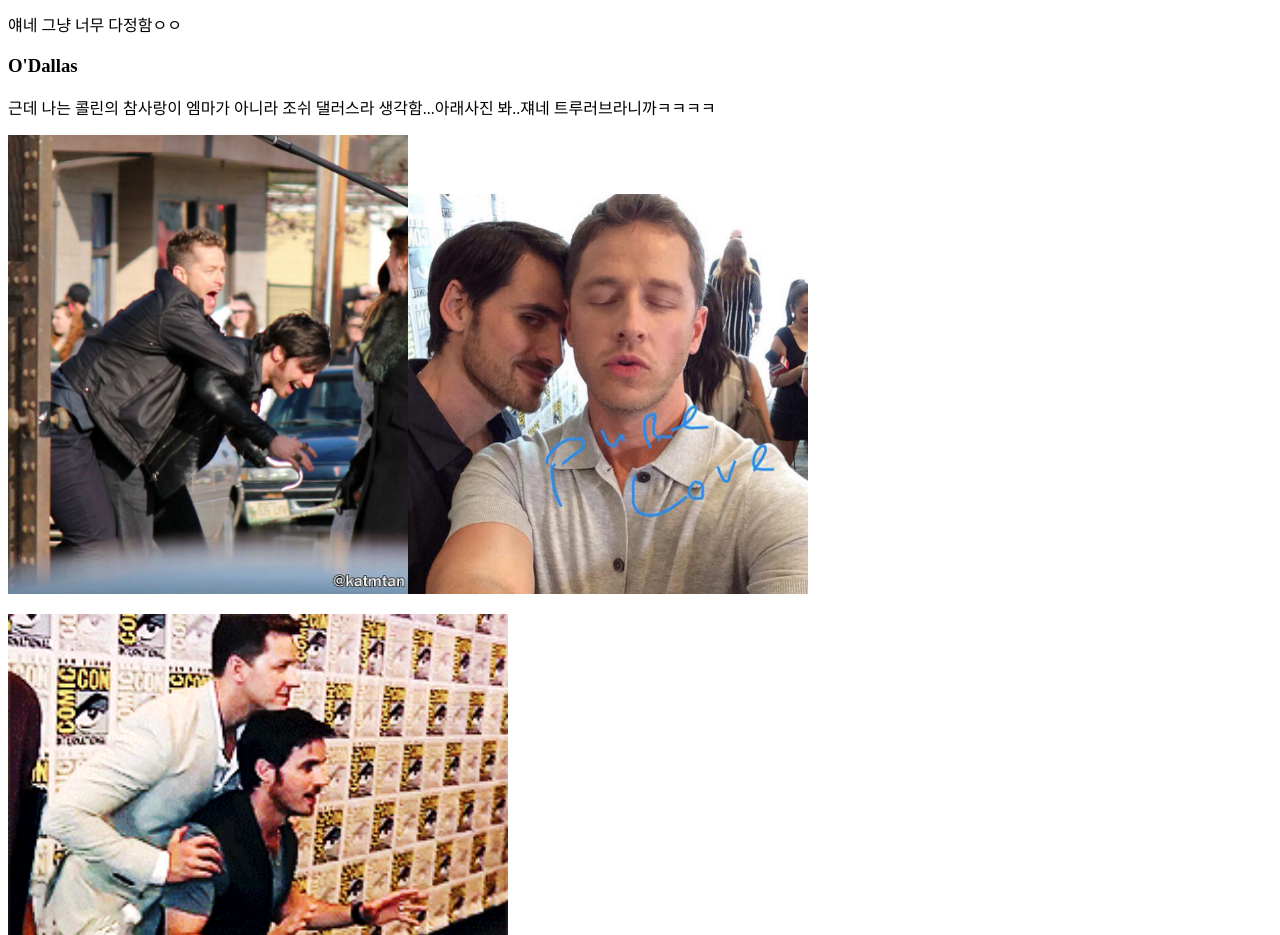
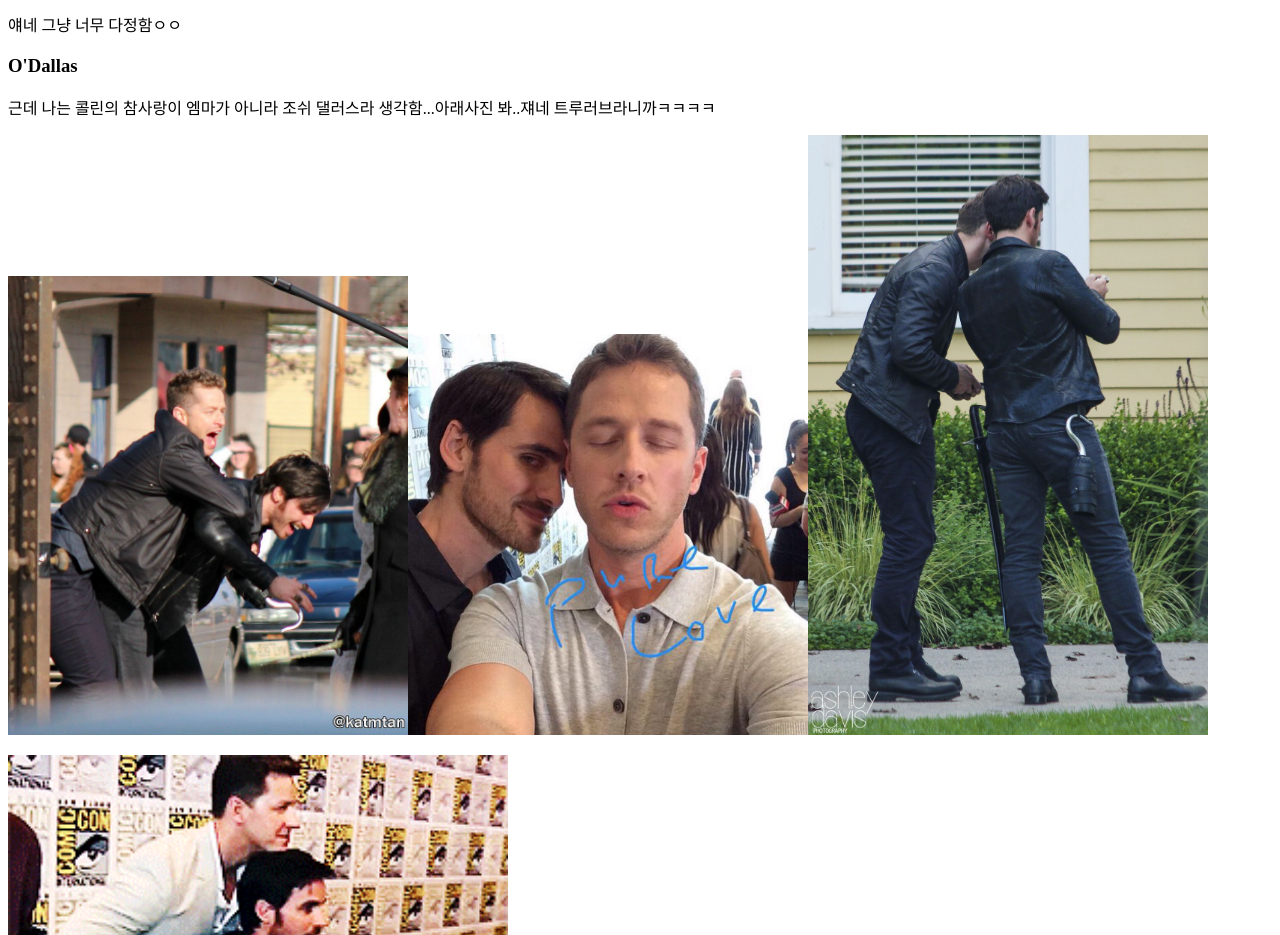
Before and after one commit to ColinOdonoghue/Colin-O-Donoghue, a plain HTML site: page 3.html in a window 1280 px wide. Shown: the part 1220-2155 px from the top of the page. Drawn offline with Linux system fonts and the light colour scheme.

Commit message:
Second version
add pictuer of "O'Dallas"

```diff
--- a/3.html
+++ b/3.html
@@ -26,7 +26,7 @@
   <p>얘네 그냥 너무 다정함ㅇㅇ</p>
 <h3>O'Dallas</h3>
 <p>근데 나는 콜린의 참사랑이 엠마가 아니라 조쉬 댈러스라 생각함...아래사진 봐..쟤네 트루러브라니까ㅋㅋㅋㅋ </p>
-<img src="오댈러스.jpg" width="400"><img src="트루러브.jpg" width="400">
+<img src="오댈러스.jpg" width="400"><img src="트루러브.jpg" width="400"><img src="오댈러스2.jpg" width="400">
 <p><img src="오댈러스 인 코믹콘.gif" width="500"></p>
 <p><a href="https://www.youtube.com/watch?v=VnIuQ6JpSsM" target="_blank" title="O'Dallas..참사랑..">
   트루러브....O'Dallas 오래가라ㅜㅜ</a></p>
```
Also changed, not shown: 1 other file.
